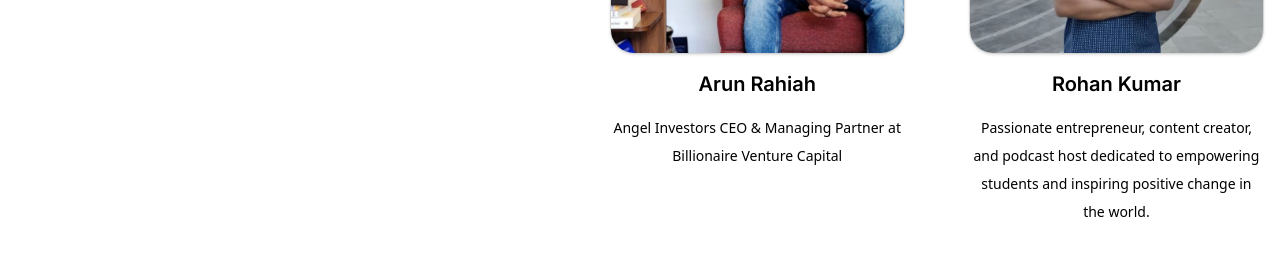
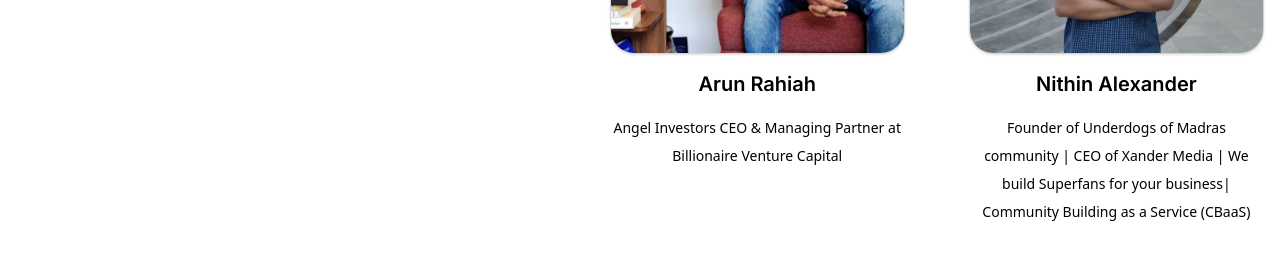
Before and after one commit to AkashSasikumar47/ieee-concepto-webiste, a Next.js app: page / in a window 1280 px wide. Shown: the part 3521-3797 px from the top of the page. Built offline with nearby package versions, Linux system fonts and the light colour scheme.

Commit message:
Update Speakers.tsx

```diff
--- a/components/Speakers/Speakers.tsx
+++ b/components/Speakers/Speakers.tsx
@@ -17,9 +17,9 @@
         description: 'Angel Investors CEO & Managing Partner at Billionaire Venture Capital',
     },
     {
-        name: 'Rohan Kumar',
+        name: 'Nithin Alexander',
         photoSrc: '/Assets/Speakers/Speaker_2.png',
-        description: 'Passionate entrepreneur, content creator, and podcast host dedicated to empowering students and inspiring positive change in the world.',
+        description: 'Founder of Underdogs of Madras community | CEO of Xander Media | We build Superfans for your business| Community Building as a Service (CBaaS)',
     },
 ];
 
```
